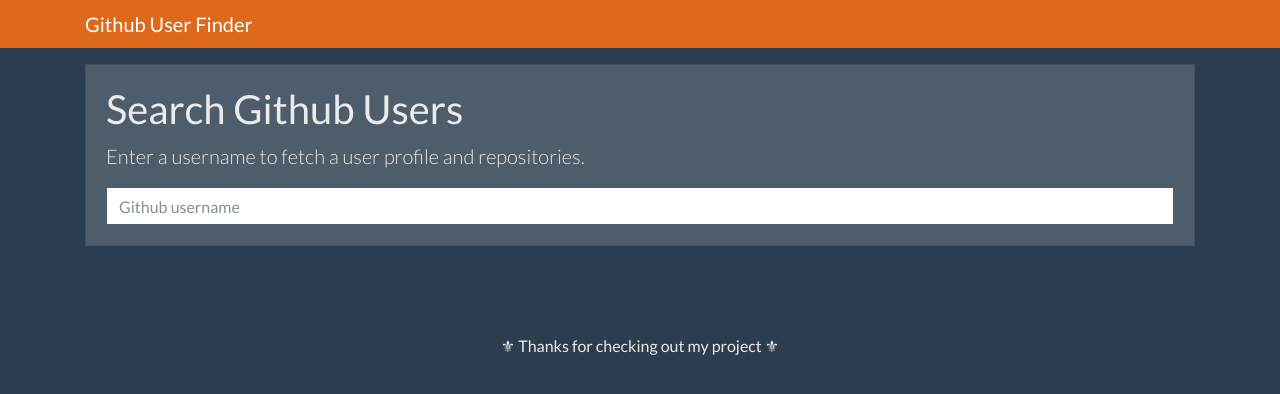
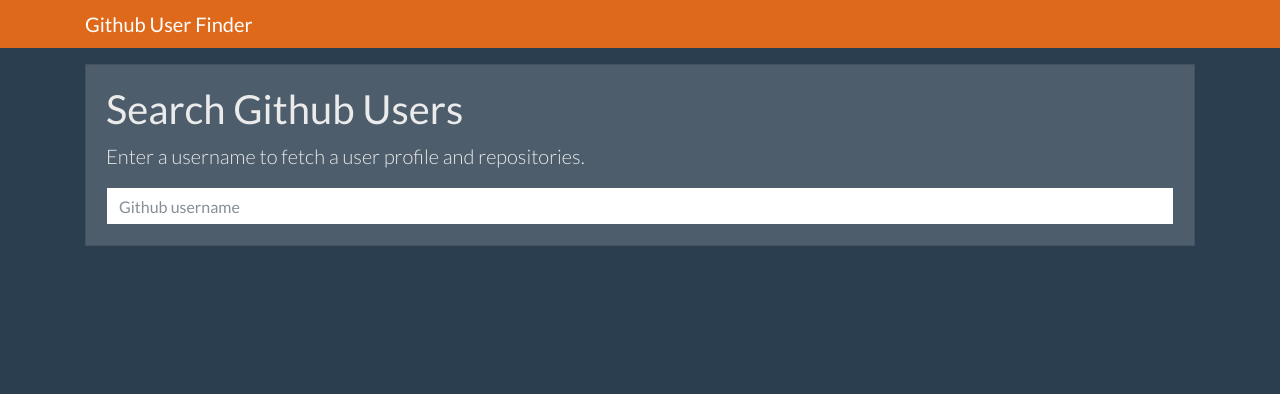
Before and after one commit to paulklein22/github-user-finder, a plain HTML site: page index.html in a window 1280 px wide. Drawn offline with nearby package versions, Linux system fonts and the light colour scheme.

Commit message:
Removed footer

```diff
--- a/index.html
+++ b/index.html
@@ -33,9 +33,9 @@
       <div id="profile"></div>
     </div>
 
-    <footer class="mt-5 p-3 text-center">
+    <!-- <footer class="mt-5 p-3 text-center">
       &#9884; Thanks for checking out my project &#9884;
-    </footer>
+    </footer> -->
 
     <script
       src="https://code.jquery.com/jquery-3.3.1.slim.min.js"
```
